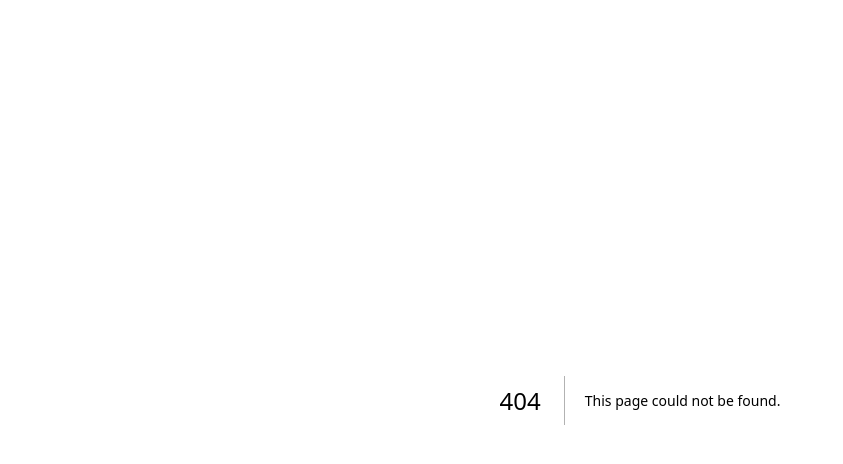
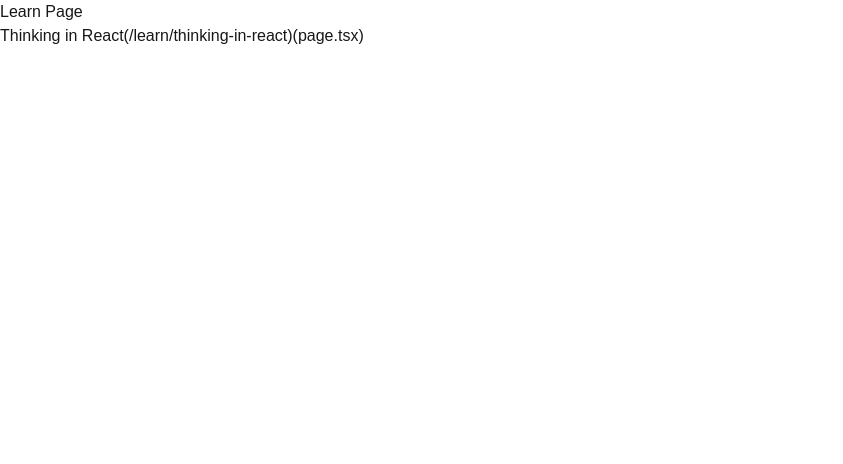
Before and after one commit to HassanAbdelhamed22/nextjs-basics, a Next.js app: page /learn/thinking-in-react in a window 1280 px wide. Before the commit this address had no page. Shown: the top 464 px of the page, without its empty margins (0-843 px from the left). Built offline with nearby package versions, Linux system fonts and the light colour scheme.

Commit message:
feat: add Thinking in React page component with initial structure (nested route thinking-in-react folder in learn folder)

```diff
--- /dev/null
+++ b/src/app/learn/thinking-in-react/page.tsx
@@ -0,0 +1,14 @@
+interface IProps {
+
+}
+
+const page = ({}: IProps) => {
+  return (
+    <div>
+      <h1>Learn Page</h1>
+      <h2>Thinking in React(/learn/thinking-in-react)(page.tsx)</h2>
+    </div>
+  )
+}
+
+export default page
```
